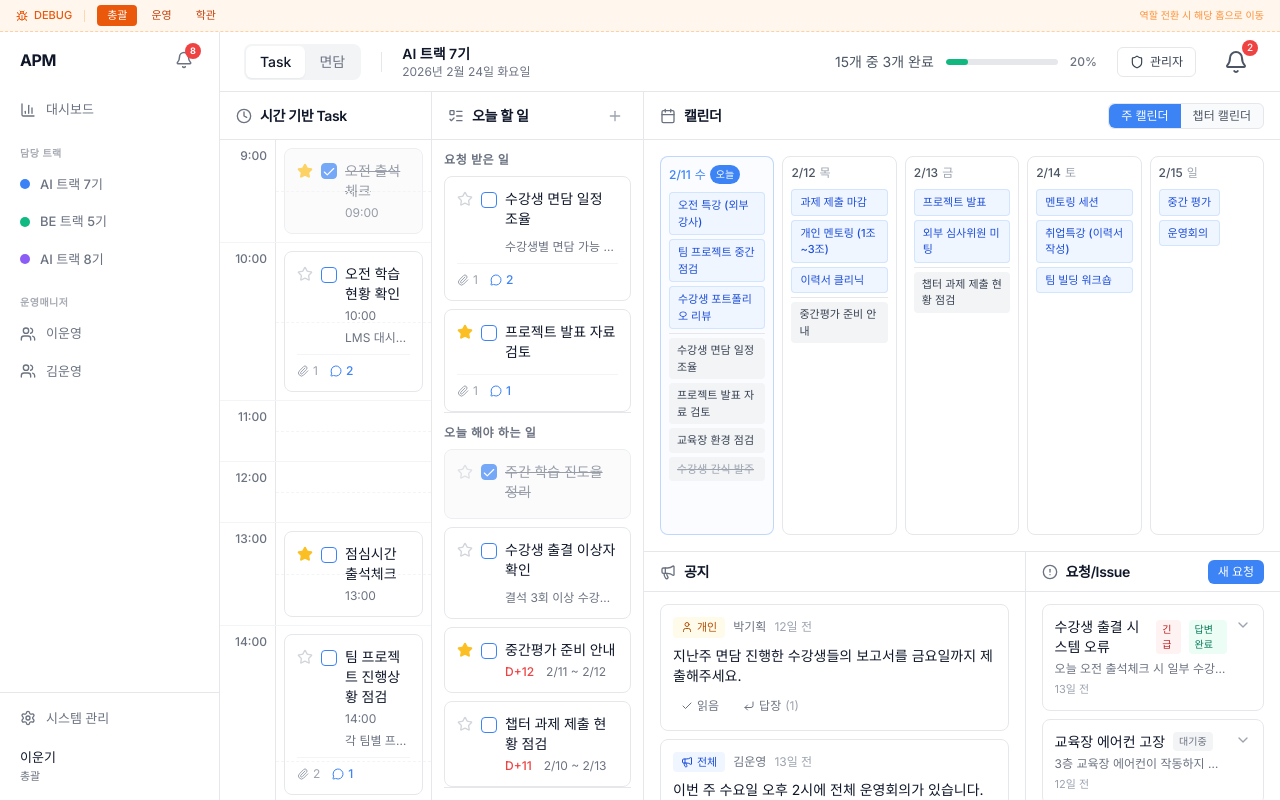
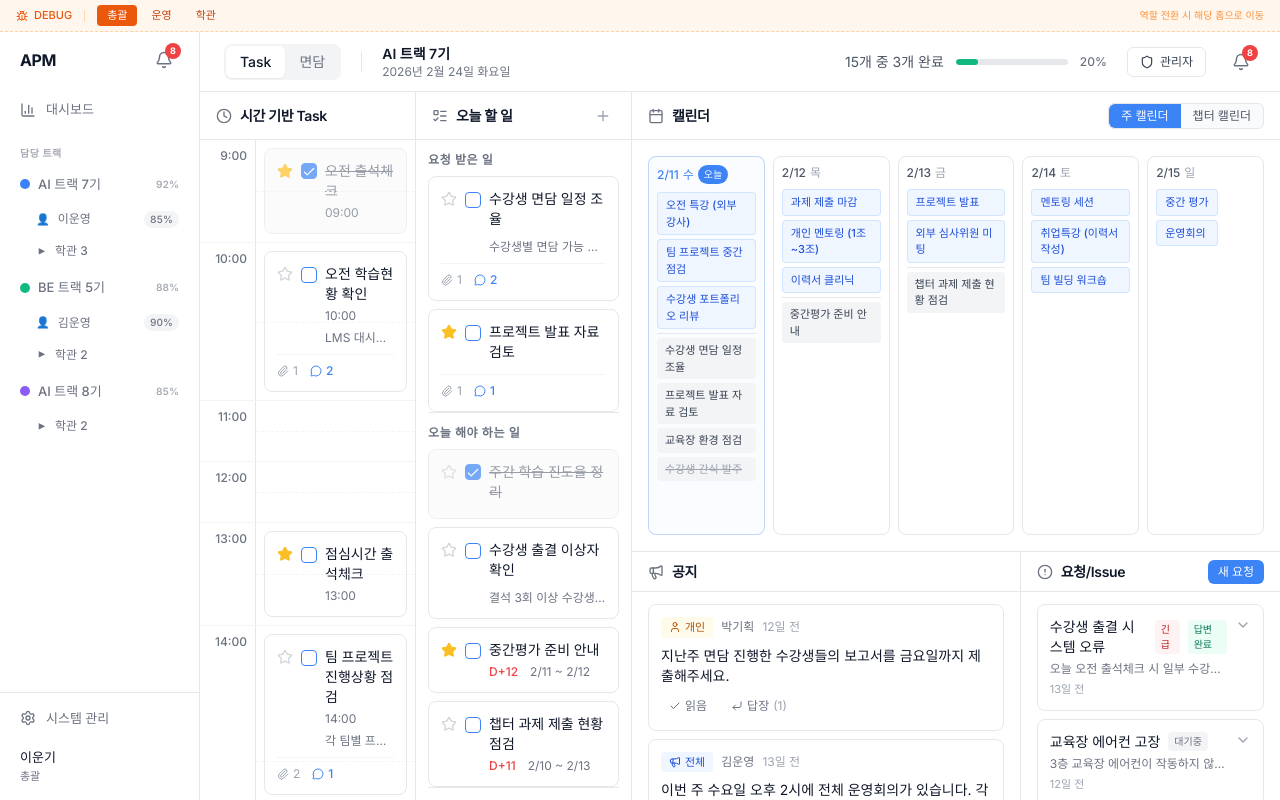
Before and after one commit to bearjun05/track-dashboard, a Next.js app: page / in a window 1280 px wide. Built offline with nearby package versions, Linux system fonts and the light colour scheme.

Commit message:
refactor: update dashboard, layout and admin mock data
Co-authored-by: Cursor <cursoragent@cursor.com>

```diff
--- a/components/dashboard/header.tsx
+++ b/components/dashboard/header.tsx
@@ -1,10 +1,11 @@
 'use client'
 
-import { Bell, Download, Shield } from 'lucide-react'
+import { Download, Shield } from 'lucide-react'
 import Link from 'next/link'
 import { useDashboardStore } from '@/lib/store'
 import { useInterviewStore } from '@/lib/interview-store'
-import { useState, useRef, useEffect } from 'react'
+import { NotificationDropdown } from '@/components/manager/notification-dropdown'
+import { useState, useEffect } from 'react'
 import { cn } from '@/lib/utils'
 
 interface HeaderProps {
@@ -15,9 +16,7 @@ interface HeaderProps {
 export function DashboardHeader({ currentPage, onPageChange }: HeaderProps) {
   const { timedTasks, todayTasks, notices } = useDashboardStore()
   const { students, roundChecks, period } = useInterviewStore()
-  const [showNotifDropdown, setShowNotifDropdown] = useState(false)
   const [dateStr, setDateStr] = useState('')
-  const dropdownRef = useRef<HTMLDivElement>(null)
 
   // Task page stats
   const allTasks = [...timedTasks, ...todayTasks]
@@ -44,16 +43,6 @@ export function DashboardHeader({ currentPage, onPageChange }: HeaderProps) {
     const today = new Date()
     const dayNames = ['일요일', '월요일', '화요일', '수요일', '목요일', '금요일', '토요일']
     setDateStr(`${today.getFullYear()}년 ${today.getMonth() + 1}월 ${today.getDate()}일 ${dayNames[today.getDay()]}`)
-  }, [])
-
-  useEffect(() => {
-    function handleClickOutside(event: MouseEvent) {
-      if (dropdownRef.current && !dropdownRef.current.contains(event.target as Node)) {
-        setShowNotifDropdown(false)
-      }
-    }
-    document.addEventListener('mousedown', handleClickOutside)
-    return () => document.removeEventListener('mousedown', handleClickOutside)
   }, [])
 
   function handleExportCSV() {
@@ -191,49 +180,7 @@ export function DashboardHeader({ currentPage, onPageChange }: HeaderProps) {
           {'관리자'}
         </Link>
 
-        {/* Notification bell (shared) */}
-        <div className="relative" ref={dropdownRef}>
-          <button
-            type="button"
-            onClick={() => setShowNotifDropdown(!showNotifDropdown)}
-            className="relative rounded-md p-2 text-gray-600 transition-colors hover:bg-gray-100 hover:text-gray-900"
-            aria-label="알림"
-          >
-            <Bell className="h-4.5 w-4.5" />
-            {unreadNotices.length > 0 && (
-              <span className="absolute -right-0.5 -top-0.5 flex h-4 w-4 items-center justify-center rounded-full bg-destructive text-[10px] font-medium text-destructive-foreground">
-                {unreadNotices.length}
-              </span>
-            )}
-          </button>
-
-          {showNotifDropdown && (
-            <div className="absolute right-0 top-full z-50 mt-2 w-72 overflow-hidden rounded-lg border border-gray-200 bg-card shadow-lg">
-              <div className="border-b border-gray-200 px-4 py-3">
-                <p className="text-sm font-semibold text-gray-900">{'알림'}</p>
-              </div>
-              <div className="max-h-64 overflow-y-auto">
-                {unreadNotices.length === 0 ? (
-                  <p className="px-4 py-6 text-center text-sm text-gray-500">
-                    {'새로운 알림이 없습니다'}
-                  </p>
-                ) : (
-                  unreadNotices.map((notice) => (
-                    <div
-                      key={notice.id}
-                      className="border-b border-gray-100 px-4 py-3 last:border-0"
-                    >
-                      <p className="text-sm font-medium text-gray-900">{notice.title}</p>
-                      <p className="mt-0.5 line-clamp-2 text-xs text-gray-500">
-                        {notice.content}
-                      </p>
-                    </div>
-                  ))
-                )}
-              </div>
-            </div>
-          )}
-        </div>
+        <NotificationDropdown />
       </div>
     </header>
   )
--- a/components/layout/app-shell.tsx
+++ b/components/layout/app-shell.tsx
@@ -1,15 +1,19 @@
 'use client'
 
+import { useRoleStore } from '@/lib/role-store'
 import { AppSidebar } from './app-sidebar'
 import { DebugRoleSwitcher } from './debug-role-switcher'
 
 export function AppShell({ children }: { children: React.ReactNode }) {
+  const { currentRole } = useRoleStore()
+  const showSidebar = currentRole !== 'learning_manager'
+
   return (
     <div className="flex h-screen flex-col">
       <DebugRoleSwitcher />
       <div className="flex min-h-0 flex-1">
-        <AppSidebar />
-        <main className="min-w-0 flex-1">{children}</main>
+        {showSidebar && <AppSidebar />}
+        <main className="min-w-0 flex-1 overflow-y-auto">{children}</main>
       </div>
     </div>
   )
--- a/components/layout/app-sidebar.tsx
+++ b/components/layout/app-sidebar.tsx
@@ -9,13 +9,9 @@ import { ROLE_LABELS } from '@/lib/role-labels'
 import { NotificationDropdown } from '@/components/manager/notification-dropdown'
 import {
   BarChart3,
-  FolderOpen,
-  Users,
   Settings,
   ClipboardList,
   Mic,
-  ChevronDown,
-  ChevronRight,
 } from 'lucide-react'
 import { useState } from 'react'
 
@@ -56,14 +52,11 @@ function SectionLabel({ children }: { children: React.ReactNode }) {
 function ManagerMenu() {
   const pathname = usePathname()
   const { plannerTracks } = useAdminStore()
+  const [staffExpanded, setStaffExpanded] = useState<Record<string, boolean>>({})
 
-  const operators = Array.from(
-    new Map(
-      plannerTracks
-        .filter((t) => t.operator)
-        .map((t) => [t.operator!.name, t])
-    ).entries()
-  )
+  const toggleStaff = (trackId: string) => {
+    setStaffExpanded((prev) => ({ ...prev, [trackId]: !prev[trackId] }))
+  }
 
   return (
     <>
@@ -75,31 +68,94 @@ function ManagerMenu() {
       />
 
       <SectionLabel>담당 트랙</SectionLabel>
-      {plannerTracks.map((track) => (
-        <SidebarItem
-          key={track.id}
+      {plannerTracks.map((track) => {
+        const isTrackActive = pathname.startsWith(`/manager/tracks/${track.id}`)
+        const isStaffOpen = staffExpanded[track.id] || pathname.includes(`/manager/tracks/${track.id}/staff/`)
+
+        return (
+          <div key={track.id}>
+            <Link
               href={`/manager/tracks/${track.id}`}
-          icon={
+              className={cn(
+                'flex items-center gap-2 rounded-md px-3 py-2 text-[13px] font-medium transition-colors',
+                isTrackActive && !pathname.includes('/staff/')
+                  ? 'bg-primary text-primary-foreground'
+                  : 'text-muted-foreground hover:bg-secondary hover:text-foreground',
+              )}
+            >
               <span
                 className="h-2.5 w-2.5 shrink-0 rounded-full"
                 style={{ backgroundColor: track.color }}
               />
-          }
-          label={track.name}
-          isActive={pathname.startsWith(`/manager/tracks/${track.id}`)}
+              <span className="min-w-0 truncate">{track.name}</span>
+              <span className={cn(
+                'ml-auto shrink-0 text-[10px] font-semibold tabular-nums',
+                isTrackActive && !pathname.includes('/staff/')
+                  ? 'text-primary-foreground/70'
+                  : 'text-muted-foreground/60',
+              )}>
+                {track.completionRate}%
+              </span>
+            </Link>
+
+            <div className="space-y-0.5 py-0.5">
+              {track.operator && (
+                <Link
+                  href={`/operator/tracks/${track.id}`}
+                  className={cn(
+                    'ml-4 flex items-center gap-2 rounded-md px-3 py-1.5 text-[12px] font-medium transition-colors',
+                    pathname === `/operator/tracks/${track.id}`
+                      ? 'bg-primary text-primary-foreground'
+                      : 'text-muted-foreground hover:bg-secondary hover:text-foreground',
+                  )}
+                >
+                  <span className="text-[11px]">👤</span>
+                  <span className="min-w-0 truncate">{track.operator.name}</span>
+                  <span className={cn(
+                    'ml-auto shrink-0 rounded-full px-1.5 py-px text-[10px] tabular-nums',
+                    pathname === `/operator/tracks/${track.id}`
+                      ? 'bg-primary-foreground/20 text-primary-foreground'
+                      : 'bg-muted text-muted-foreground',
+                  )}>
+                    {track.operator.taskCompletionRate}%
+                  </span>
+                </Link>
+              )}
+
+              {track.staff && track.staff.length > 0 && (
+                <>
+                  <button
+                    type="button"
+                    onClick={() => toggleStaff(track.id)}
+                    className="ml-4 flex w-[calc(100%-1rem)] items-center gap-2 rounded-md px-3 py-1.5 text-[12px] font-medium text-muted-foreground transition-colors hover:bg-secondary hover:text-foreground"
+                  >
+                    <span className={cn(
+                      'text-[11px] transition-transform',
+                      isStaffOpen ? 'rotate-0' : '-rotate-90',
+                    )}>▼</span>
+                    <span>학관 {track.staff.length}</span>
+                  </button>
+
+                  {isStaffOpen && (
+                    <div className="ml-4 space-y-0.5 py-0.5">
+                      {track.staff.map((s) => (
+                        <SidebarItem
+                          key={s.id}
+                          href={`/manager/tracks/${track.id}/staff/${s.id}`}
+                          icon={<span className="h-1.5 w-1.5 shrink-0 rounded-full bg-muted-foreground/40" />}
+                          label={s.name}
+                          isActive={pathname === `/manager/tracks/${track.id}/staff/${s.id}`}
+                          indent
                         />
                       ))}
-
-      <SectionLabel>운영매니저</SectionLabel>
-      {operators.map(([name, track], i) => (
-        <SidebarItem
-          key={name}
-          href={`/manager/operators/op${i + 1}`}
-          icon={<Users className="h-4 w-4 shrink-0" />}
-          label={name}
-          isActive={pathname === `/manager/operators/op${i + 1}`}
-        />
-      ))}
+                    </div>
+                  )}
+                </>
+              )}
+            </div>
+          </div>
+        )
+      })}
     </>
   )
 }
@@ -107,7 +163,6 @@ function ManagerMenu() {
 function OperatorMenu() {
   const pathname = usePathname()
   const { plannerTracks } = useAdminStore()
-  const [expandedTrack, setExpandedTrack] = useState<string | null>(null)
 
   const operatorTracks = plannerTracks.filter((t) => t.operator?.name === '이운영')
 
@@ -123,24 +178,13 @@ function OperatorMenu() {
       <SectionLabel>담당 트랙</SectionLabel>
       {operatorTracks.map((track) => {
         const isTrackActive = pathname.startsWith(`/operator/tracks/${track.id}`)
-        const isExpanded = expandedTrack === track.id || isTrackActive
 
         return (
           <div key={track.id}>
-            <div className="flex items-center">
-              <button
-                type="button"
-                onClick={() => setExpandedTrack(isExpanded ? null : track.id)}
-                className="shrink-0 rounded p-1 text-muted-foreground hover:text-foreground"
-              >
-                {isExpanded
-                  ? <ChevronDown className="h-3 w-3" />
-                  : <ChevronRight className="h-3 w-3" />}
-              </button>
             <Link
               href={`/operator/tracks/${track.id}`}
               className={cn(
-                  'flex flex-1 items-center gap-2 rounded-md px-2 py-2 text-[13px] font-medium transition-colors',
+                'flex items-center gap-2 rounded-md px-3 py-2 text-[13px] font-medium transition-colors',
                 isTrackActive && !pathname.includes('/staff/')
                   ? 'bg-primary text-primary-foreground'
                   : 'text-muted-foreground hover:bg-secondary hover:text-foreground',
@@ -152,9 +196,8 @@ function OperatorMenu() {
               />
               <span className="truncate">{track.name}</span>
             </Link>
-            </div>
 
-            {isExpanded && track.staff && (
+            {track.staff && (
               <div className="space-y-0.5 py-0.5">
                 {track.staff.map((s) => (
                   <SidebarItem
@@ -206,7 +249,7 @@ export function AppSidebar() {
   const { currentRole } = useRoleStore()
 
   return (
-    <aside className="flex h-full w-[220px] shrink-0 flex-col border-r border-border bg-card">
+    <aside className="flex h-full w-[200px] shrink-0 flex-col border-r border-border bg-card">
       <div className="flex h-14 items-center justify-between px-5">
         <span className="text-base font-bold tracking-tight text-foreground">APM</span>
         <NotificationDropdown />
--- a/components/layout/debug-role-switcher.tsx
+++ b/components/layout/debug-role-switcher.tsx
@@ -16,8 +16,6 @@ export function DebugRoleSwitcher() {
     setRole(role)
     router.push(ROLE_HOME[role])
   }
-
-  if (process.env.NODE_ENV === 'production') return null
 
   return (
     <div className="flex h-8 shrink-0 items-center gap-3 border-b border-dashed border-orange-300/60 bg-orange-50 px-4">
--- a/components/manager/notification-dropdown.tsx
+++ b/components/manager/notification-dropdown.tsx
@@ -157,7 +157,7 @@ export function NotificationDropdown() {
       </button>
 
       {open && (
-        <div className="absolute right-0 top-full z-50 mt-2 w-[380px] overflow-hidden rounded-xl border border-border bg-card shadow-xl">
+        <div className="absolute left-0 top-full z-50 mt-2 w-[380px] overflow-hidden rounded-xl border border-border bg-card shadow-xl">
           {viewMode === 'list' ? (
             <>
               <div className="flex items-center justify-between border-b border-border px-4 py-3">
--- a/lib/admin-mock-data.ts
+++ b/lib/admin-mock-data.ts
@@ -363,6 +363,8 @@ export interface PlannerTrackCard {
   operator?: {
     name: string
     taskCompletionRate: number
+    taskCompleted: number
+    taskTotal: number
     issueResolutionRate: number
     issueResolved: number
     issueTotal: number
@@ -880,6 +882,8 @@ export const mockPlannerTracks: PlannerTrackCard[] = [
     operator: {
       name: '이운영',
       taskCompletionRate: 85,
+      taskCompleted: 17,
+      taskTotal: 20,
       issueResolutionRate: 95,
       issueResolved: 19,
       issueTotal: 20,
@@ -903,6 +907,8 @@ export const mockPlannerTracks: PlannerTrackCard[] = [
     operator: {
       name: '김운영',
       taskCompletionRate: 90,
+      taskCompleted: 18,
+      taskTotal: 20,
       issueResolutionRate: 88,
       issueResolved: 15,
       issueTotal: 17,
```
Also changed, not shown: components/manager/manager-dashboard-home.tsx (+1 -7 lines), components/manager/planner-track-cards.tsx (+35 -19 lines), components/operator/operator-dashboard-home.tsx (+1 -7 lines), 1 other file (tests, documents, lock files or other folders). Lines whose indentation alone changed are shown as unchanged.
